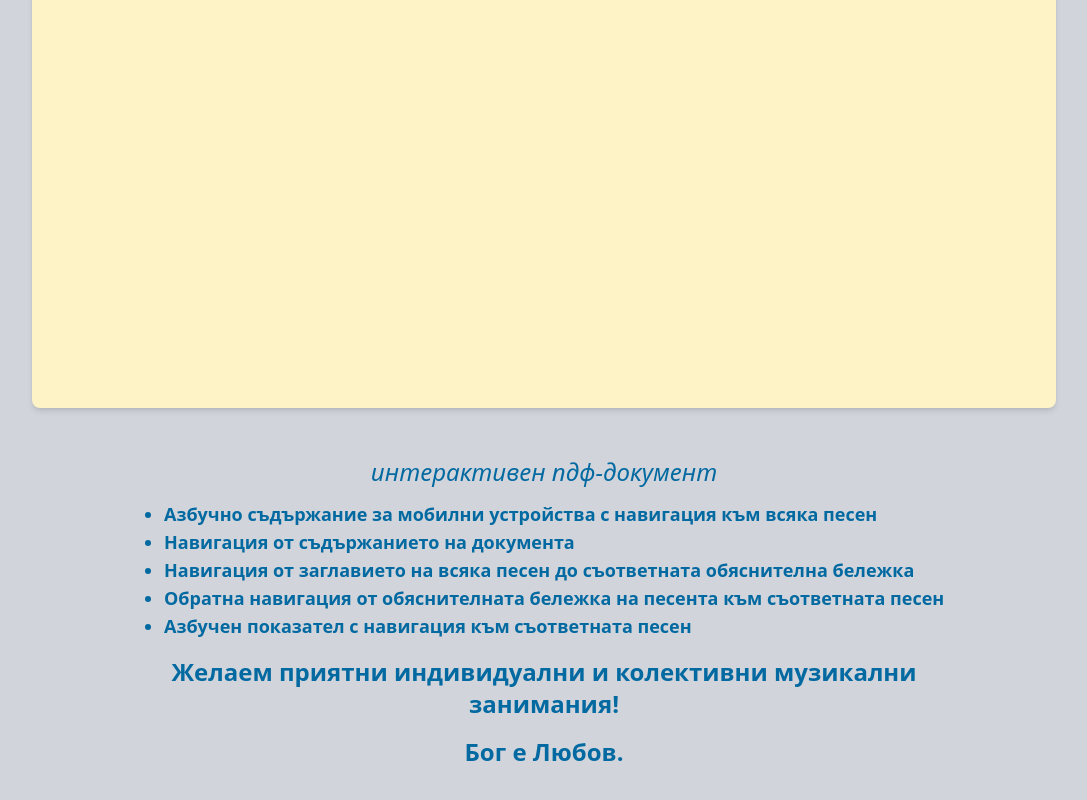
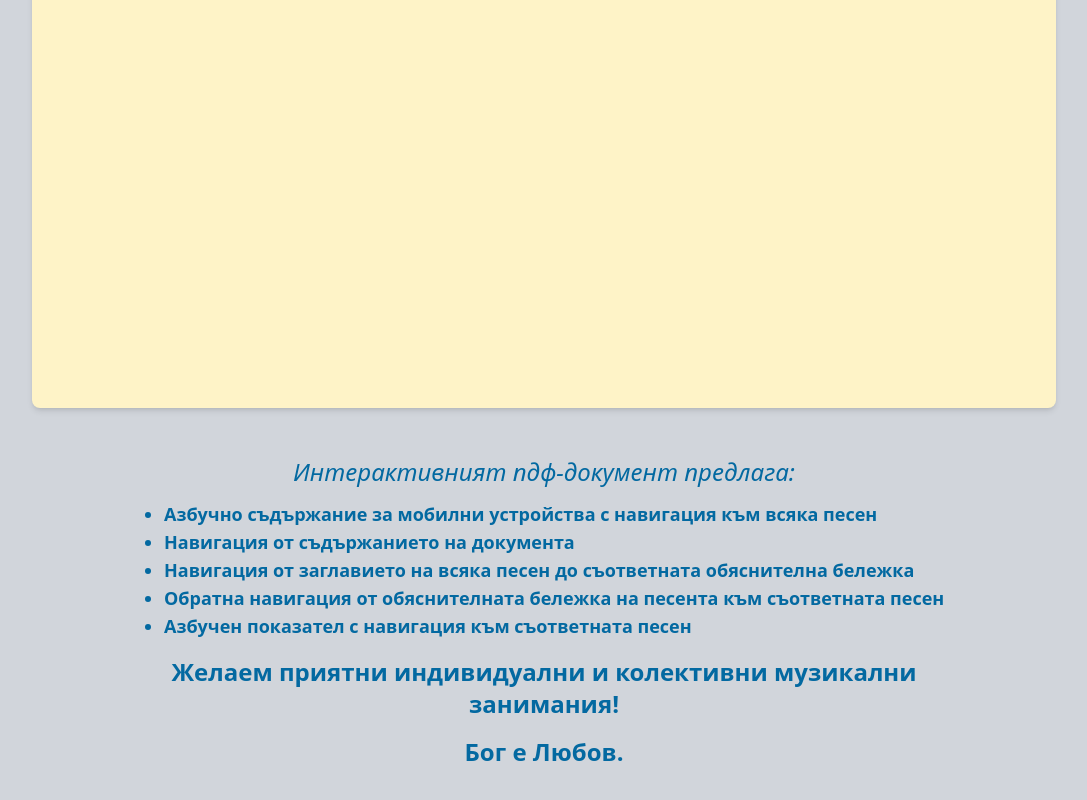
Before and after one commit to mkireva/beinsasongbook, a React (Vite) app: page / in a window 1280 px wide. Shown: the part 812-1612 px from the top of the page, without its empty margins (96-1183 px from the left). Built offline with nearby package versions, Linux system fonts and the light colour scheme.

Commit message:
fix: description wip

```diff
--- a/src/App.tsx
+++ b/src/App.tsx
@@ -28,7 +28,7 @@ function App() {
       </div>
       <div className="max-w-4xl mx-auto my-10 p-2">
         <p className="text-2xl italic text-center text-sky-700">
-          интерактивен пдф-документ
+          Интерактивният пдф-документ предлага:
         </p>
         <ul className="mt-3 pl-5 pr-5 list-disc">
           <li className="mt-1 ml-10 text-lg font-semibold text-sky-700">
```
